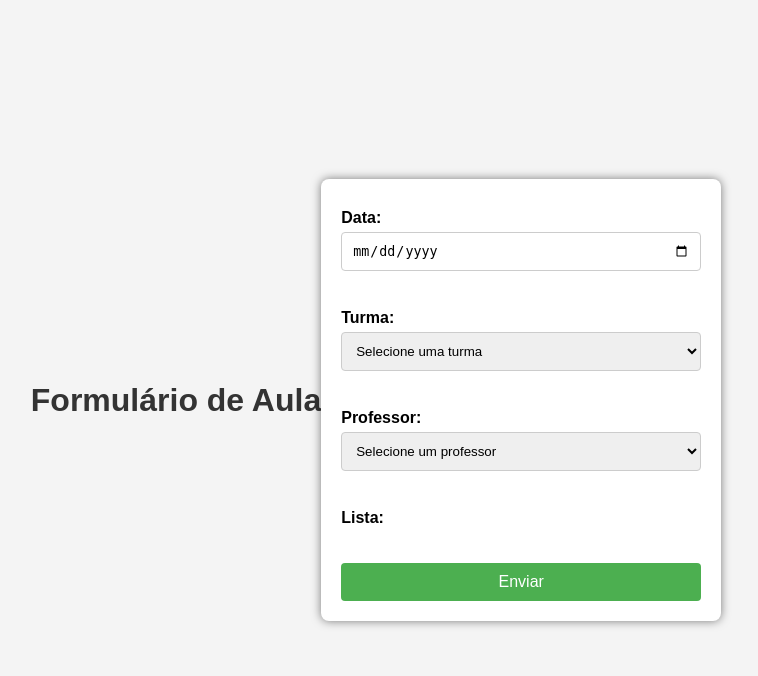
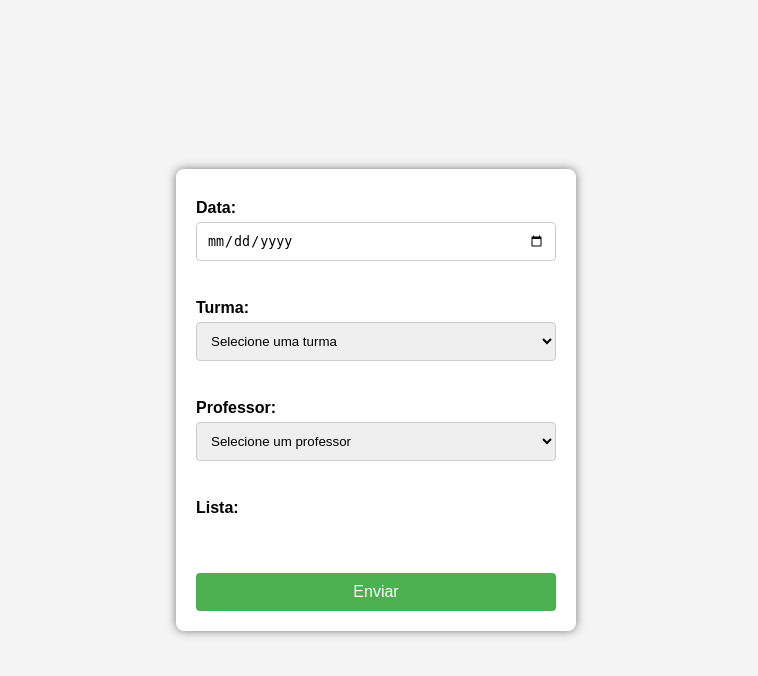
Before and after one commit to Davi-Guindani/v4, a Flask app: page / in a window 1280 px wide. Shown: the top 676 px of the page, without its empty margins (264-1022 px from the left). Run offline with Flask 3, Linux system fonts and the light colour scheme.

Commit message:
adicionei nova classe para checkbox

```diff
--- a/templates/index.html
+++ b/templates/index.html
@@ -3,10 +3,11 @@
 <head>
     <meta charset="UTF-8">
     <title>Formulário de Aula</title>
+    <meta name="viewport" content="width=device-width, initial-scale=1.0, maximum-scale=1.0, user-scalable=no">
     <link rel="stylesheet" href="styles.css">
 </head>
 <body>
-    <h1>Formulário de Aula</h1>
+    <!-- <h1>Formulário de Aula</h1> -->
     <form action="/submit" method="post">
 
         <label for="date">Data:</label>
@@ -34,7 +35,7 @@
 
 
         <label for="list">Lista:</label>
-        <div id="list">
+        <div id="list" class="checkbox-list">
             <!-- As checkboxes serão adicionadas dinamicamente pelo JavaScript -->
         </div><br><br>
 
```
